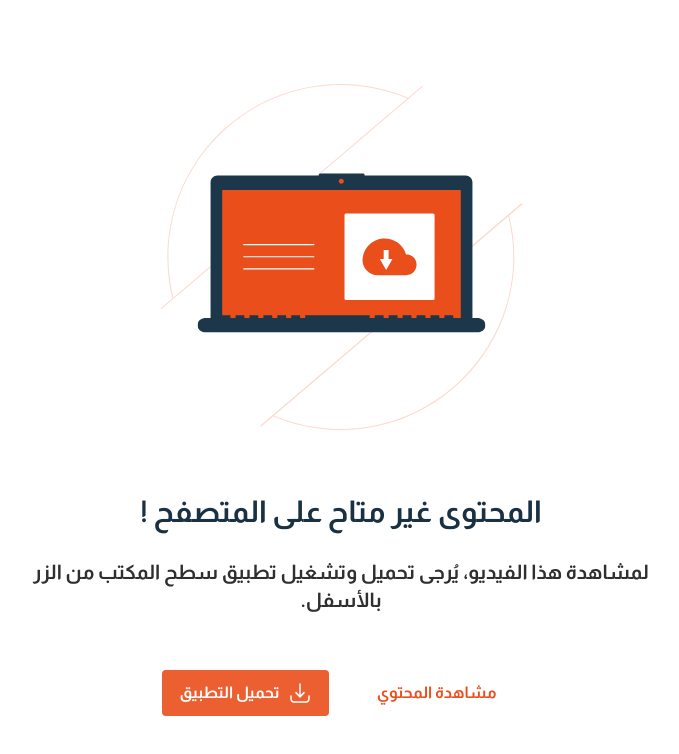
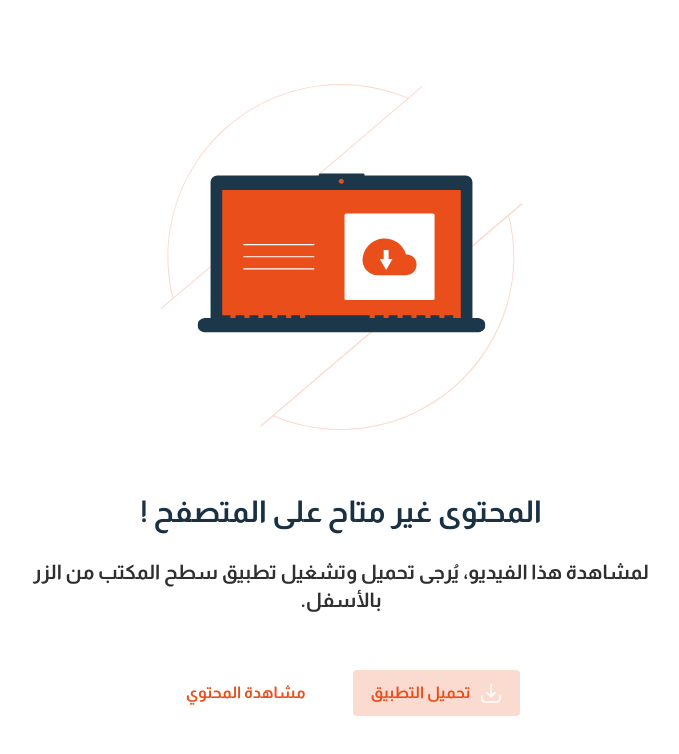
Before and after one commit to alihatem361/Vclasses-Desktop-only, a plain HTML site: page index.html in a window 1280 px wide. In both pictures the pointer is over the button "تحميل التطبيق". Shown: the whole page, without its empty margins (299-978 px from the left). Drawn offline with nearby package versions, Linux system fonts and the light colour scheme.

Commit message:
Refactor button styles and reorder button elements for improved UI consistency

```diff
--- a/index.html
+++ b/index.html
@@ -68,7 +68,8 @@
       }
 
       .btn-filled:hover {
-        background-color: rgba(233, 78, 27, 0.9);
+        background-color: var(--color-orange-secondary);
+        color: var(--color-orange-primary);
       }
 
       .btn-base {
@@ -300,11 +301,6 @@
 
           <!-- Buttons Section -->
           <div class="buttons-container">
-            <!-- View Content Button -->
-            <button class="btn-base btn-outline" onclick="viewContent()">
-              مشاهدة المحتوي
-            </button>
-
             <!-- Download App Button -->
             <button class="btn-base btn-filled" onclick="downloadApp()">
               <!-- Download Icon -->
@@ -326,6 +322,10 @@
               </svg>
               <span>تحميل التطبيق</span>
             </button>
+            <!-- View Content Button -->
+            <button class="btn-base btn-outline" onclick="viewContent()">
+              مشاهدة المحتوي
+            </button>
           </div>
         </div>
       </div>
```
